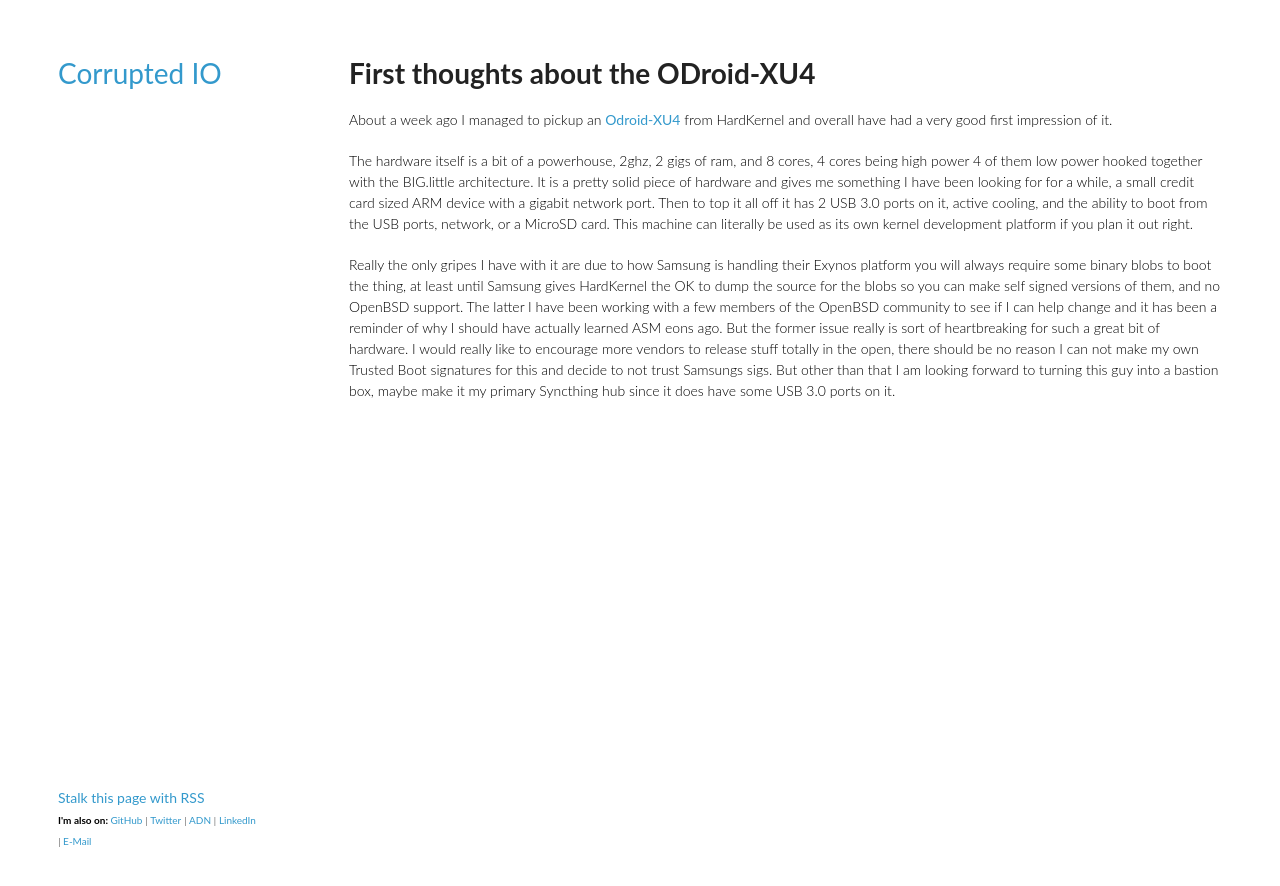
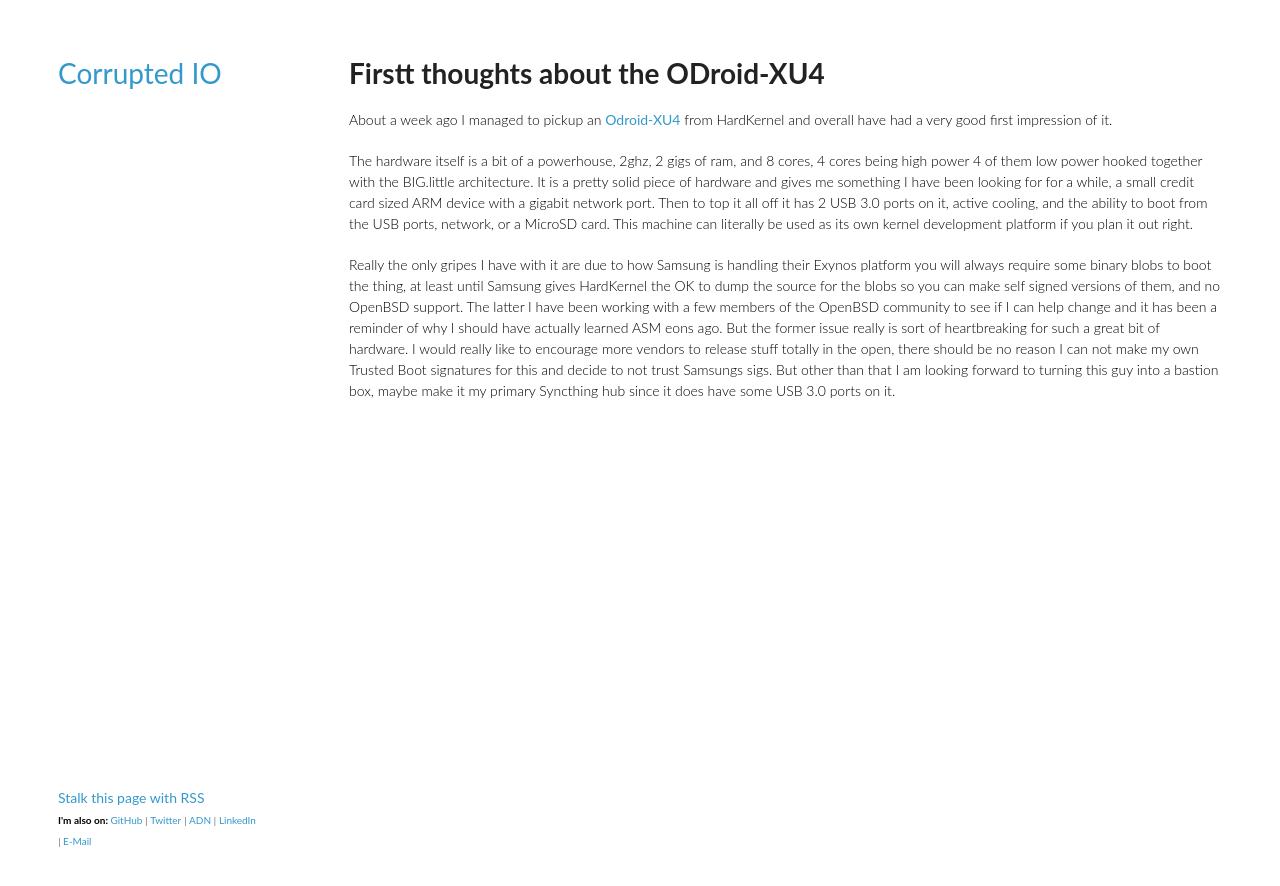
Before and after one commit to roberts-sandbox/test-uf, a Jekyll site: the page built from _posts/2015-10-23-odroid.md, in a window 1280 px wide. Shown: the top 886 px of the page. Built offline with Jekyll 4.4.1, drawn with Linux system fonts in a browser that asks for light colours.

Commit message:
Update 2015-10-23-odroid.md

```diff
--- a/_posts/2015-10-23-odroid.md
+++ b/_posts/2015-10-23-odroid.md
@@ -7,7 +7,7 @@
 	- Hardware
 	- OpenBSD
 ---
-# First thoughts about the ODroid-XU4
+# Firstt thoughts about the ODroid-XU4
 
 About a week ago I managed to pickup an [Odroid-XU4](odroid.com) from HardKernel and overall have had a very good first impression of it.
 
```
